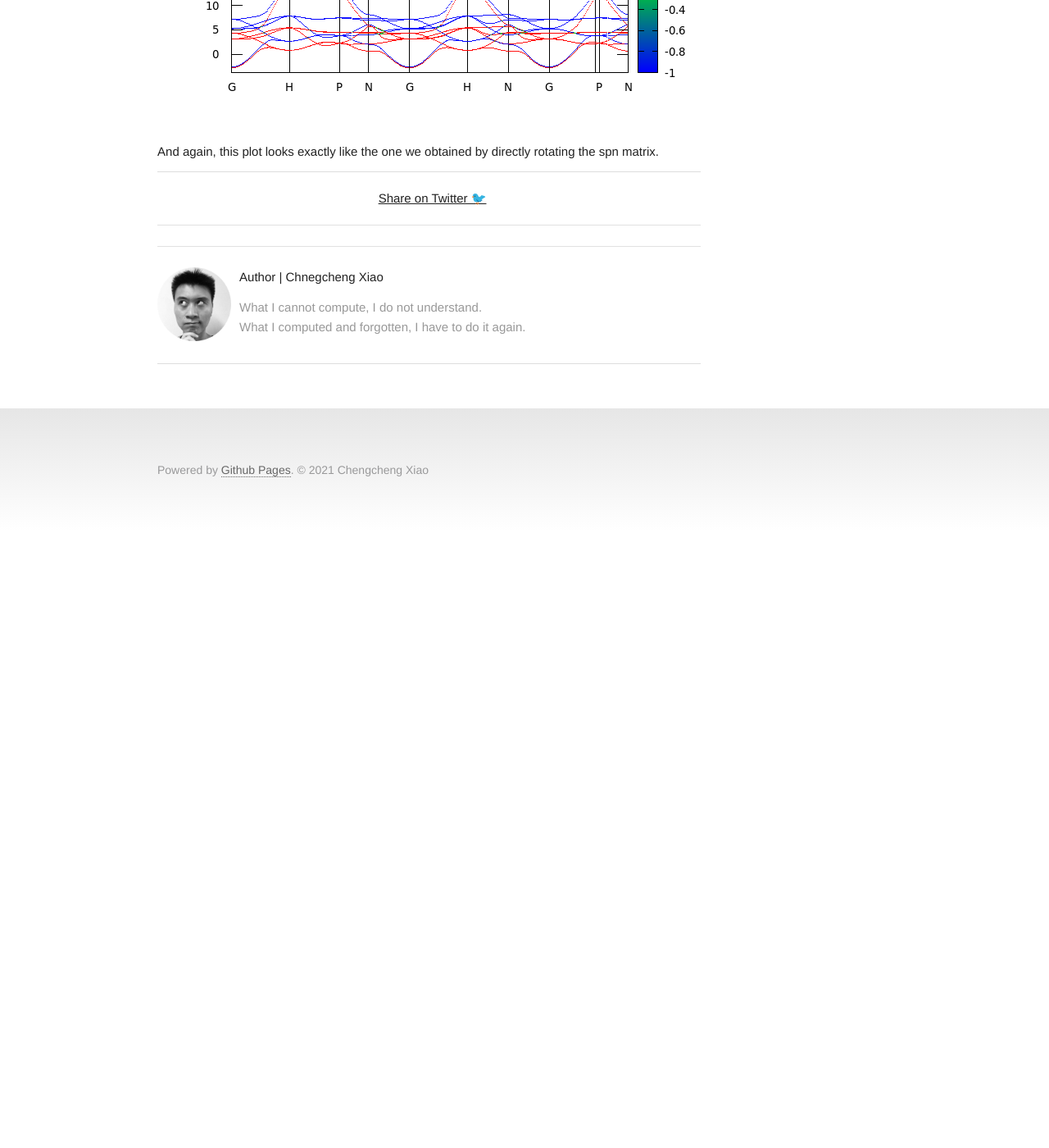
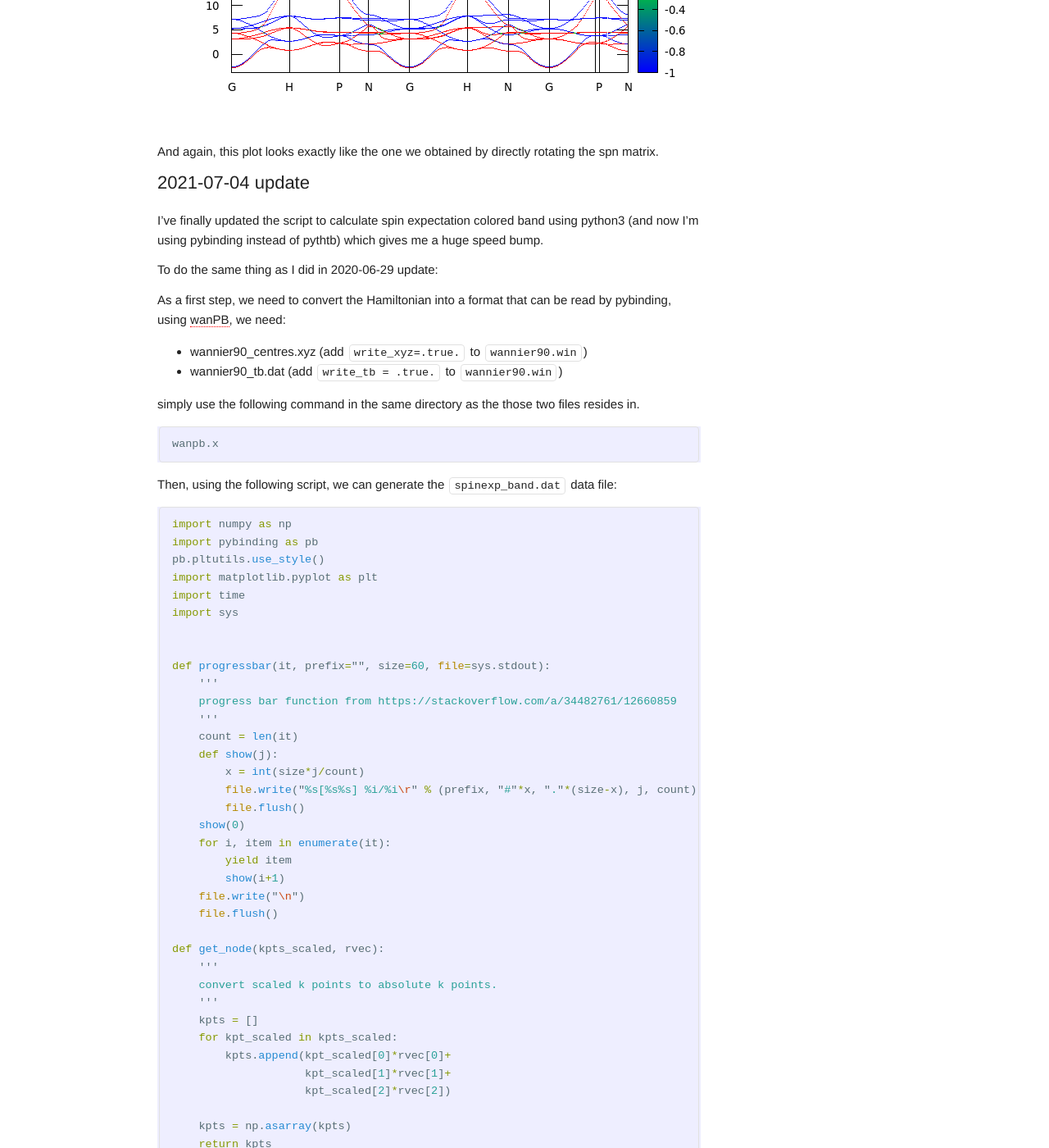
Before and after one commit to Chengcheng-Xiao/Chengcheng-Xiao.github.io, a Jekyll site: the page built from _posts/2020-06-17-spintexture_from_wannier.md, in a window 1280 px wide and 1400 px high, scrolled down 9759 px. Shown: the whole window at 82% size. Built offline with Jekyll 4.4.1, drawn with Linux system fonts in a browser that asks for light colours; formulas are drawn with MathJax 3; comment, search, counter and statistics services are not loaded; before the commit the page ends 10407 px from its top, so only the background shows below that; some of the changed text lies outside the part shown.

Commit message:
update 2020-06-17-spintexture_from_wannier.md.

````diff
--- a/_posts/2020-06-17-spintexture_from_wannier.md
+++ b/_posts/2020-06-17-spintexture_from_wannier.md
@@ -325,3 +325,177 @@
 {: .center}
 
 And again, this plot looks exactly like the one we obtained by directly rotating the spn matrix.
+
+## 2021-07-04 update
+
+I've finally updated the script to calculate spin expectation colored band using python3 (and now I'm using pybinding instead of pythtb) which gives me a huge speed bump.
+
+To do the same thing as I did in 2020-06-29 update:
+
+As a first step, we need to convert the Hamiltonian into a format that can be read by pybinding, using [wanPB](https://github.com/Chengcheng-Xiao/wanPB), we need:
+
+- wannier90_centres.xyz (add `write_xyz=.true.` to `wannier90.win`)
+- wannier90_tb.dat (add `write_tb = .true.` to `wannier90.win`)
+
+
+simply use the following command in the same directory as the those two files resides in.
+```
+wanpb.x
+```
+
+Then, using the following script, we can generate the `spinexp_band.dat` data file:
+
+```python
+import numpy as np
+import pybinding as pb
+pb.pltutils.use_style()
+import matplotlib.pyplot as plt
+import time
+import sys
+
+
+def progressbar(it, prefix="", size=60, file=sys.stdout):
+    '''
+    progress bar function from https://stackoverflow.com/a/34482761/12660859
+    '''
+    count = len(it)
+    def show(j):
+        x = int(size*j/count)
+        file.write("%s[%s%s] %i/%i\r" % (prefix, "#"*x, "."*(size-x), j, count))
+        file.flush()
+    show(0)
+    for i, item in enumerate(it):
+        yield item
+        show(i+1)
+    file.write("\n")
+    file.flush()
+
+def get_node(kpts_scaled, rvec):
+    '''
+    convert scaled k points to absolute k points.
+    '''
+    kpts = []
+    for kpt_scaled in kpts_scaled:
+        kpts.append(kpt_scaled[0]*rvec[0]+
+                    kpt_scaled[1]*rvec[1]+
+                    kpt_scaled[2]*rvec[2])
+
+    kpts = np.asarray(kpts)
+    return kpts
+
+
+def kpt_line_mode(kpts, nkpt=40):
+    '''
+    generate k paths using nodes
+    '''
+    segments = []
+    segments_line = []
+    node_line = []
+    node_line_start = 0
+    for seg in range(kpts.shape[0]-1):
+        segment = np.linspace(kpts[seg],kpts[seg+1],nkpt)
+        segments.append(segment)
+
+        d_seg = np.linalg.norm(segment[1]-segment[0])
+        node_line.append([node_line_start,node_line_start+d_seg*(nkpt-1)])
+        node_line_start = node_line_start+d_seg*(nkpt-1)
+        segments_line.append(np.linspace(node_line[seg][0],node_line[seg][1],nkpt))
+
+    segments = np.concatenate(segments,0)
+    segments_line = np.concatenate(segments_line,0)
+
+    nkpt_tot = segments.shape[0]
+    return segments, segments_line, node_line, nkpt_tot
+
+# READ
+#-----------------
+# read-in lattice
+lat = pb.load("wannier90.pbz")
+
+# construct model
+model = pb.Model(lat, pb.translational_symmetry())
+
+# use lapack solver
+solver = pb.solver.lapack(model)
+
+# get me recripocal vectors
+rvec = np.array(lat.reciprocal_vectors())
+
+# INPUT
+#-----------------
+# construct high symmetry points.
+#Gamma = [0,0,0]
+#K1    = [0.5,-0.5,-0.5]
+#M     = [0.7500, 0.2500, -0.2500]
+
+path=[[0.0000, 0.0000, 0.0000],
+      [0.5000,-0.5000,-0.5000],
+      [0.7500, 0.2500,-0.2500],
+      [0.5000, 0.0000,-0.5000],
+      [0.0000, 0.0000, 0.0000],
+      [0.5000, 0.5000, 0.5000],
+      [0.5000, 0.0000, 0.0000],
+      [0.0000, 0.0000, 0.0000],
+      [0.7500, 0.2500,-0.2500],
+      [0.5000, 0.0000, 0.0000]]
+
+
+# RUN
+#-----------------
+# process k-points
+#kpts_scaled = np.asarray([Gamma, K1, M])
+kpts_scaled = np.asarray(path)
+kpts = get_node(kpts_scaled,rvec)
+segments, segments_line, node_line, nkpt_tot = kpt_line_mode(kpts, nkpt=40)
+
+#%% diagonalize
+bands=[]
+eigvecs=[]
+for kpoint in progressbar(segments, "K-points calculated: ", 20):
+    solver.set_wave_vector(kpoint)
+    bands.append(solver.eigenvalues)
+    eigvecs.append(solver.eigenvectors)
+
+#%% plot bands
+nbnd = len(bands[0])
+result = pb.results.Bands(segments_line, bands)
+result.plot()
+
+#%% convert to numpy array
+evacs = np.asarray(eigvecs, dtype=complex)
+
+#%% calculate spin expectation
+exp = np.empty([nbnd,nkpt_tot,3],dtype=complex)
+
+pauli = np.array([[[complex( 0, 0),complex( 1, 0)],[complex( 1, 0),complex( 0, 0)]],
+                  [[complex( 0, 0),complex( 0,-1)],[complex( 0, 1),complex( 0, 0)]],
+                  [[complex( 1, 0),complex( 0, 0)],[complex( 0, 0),complex(-1, 0)]]])
+
+for i in range(nkpt_tot):
+    for b in range(nbnd):
+        evac = np.array([evacs[i,0::2,b],evacs[i,1::2,b]])
+
+        exp[b,i,0] = np.dot(evac.conj()[0], np.dot(pauli[0], evac)[0])+np.dot(evac.conj()[1], np.dot(pauli[0], evac)[1])
+        exp[b,i,1] = np.dot(evac.conj()[0], np.dot(pauli[1], evac)[0])+np.dot(evac.conj()[1], np.dot(pauli[1], evac)[1])
+        exp[b,i,2] = np.dot(evac.conj()[0], np.dot(pauli[2], evac)[0])+np.dot(evac.conj()[1], np.dot(pauli[2], evac)[1])
+
+#%% write to data
+f= open("spinexp_band.dat","w+")
+for i in range(nbnd):
+   for k in range(nkpt_tot):
+        # only write spin-z components to file (exp[i,k,2])
+        f.write('%s %s %s\n' % (segments_line[k], bands[k][i], np.real(exp[i,k,2])))
+   f.write("\n")
+
+f.close()
+```
+
+Finally, using the same script, we can get the same spin expectation colored bandstructure.
+
+__NOTE-1__: pybinding uses different notation as pythtb so the wavefunctions are bit different (with a phase), but that doesn't affect our spin expectation calculations. However, if berryphase-like object is to be used, we need to be more careful with this.
+
+__NOTE-2__: pythtb only read part (Rlatt>0 and some at the boundary) of the Wannier Hamiltonian whereas in parsing the `wannier90_tb.dat` file to pybinding, I simply used error handling to ignore all duplicates. This may incur some discrepencies between the two since the Wannier Hamiltonian may not be hermitian (which is weird). I need to doulbe check this.
+
+__NOTE-3__: diagonalizing this Hamiltonian takes several minutes so I've added a progress bar. Simply decrease the k-mesh can significantly reduce the amunt of time needed to finish this plot.
+
+__NOTE-4__: This script can be used as on general cases. Simply modify the K-nodes to whatever you want.
````
